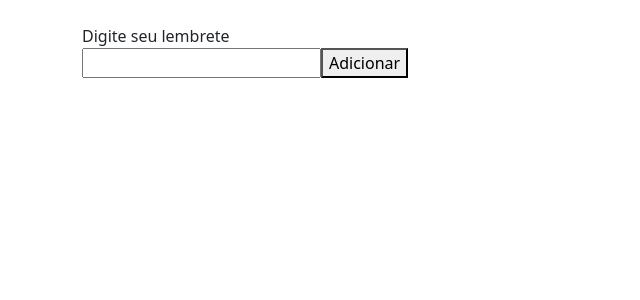
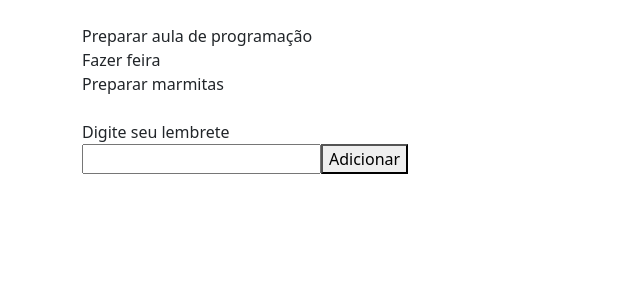
Before and after one commit to AlissonCurvina/prova-p1, a React (Vite) app: page / in a window 1280 px wide. Shown: the top 300 px of the page, without its empty margins (0-640 px from the left). Built offline with nearby package versions, Linux system fonts and the light colour scheme.

Commit message:
feat(p1): exibe lista ficticia

```diff
--- a/src/App.jsx
+++ b/src/App.jsx
@@ -1,8 +1,14 @@
 import LembreteEntrada from './LembreteEntrada'
+import LembreteLista from './LembreteLista'
 
 const App = () => {
   return(
     <div className="container">
+      <div className="row mt-4">
+        <div className="col">
+          <LembreteLista/>
+        </div>
+      </div>
       <div className="row mt-4">
         <div className="col">
           <LembreteEntrada/>
--- /dev/null
+++ b/src/LembreteLista.jsx
@@ -0,0 +1,12 @@
+const LembreteLista = (props) => {
+
+    return (
+    <div>
+        <div>Preparar aula de programação</div>
+        <div>Fazer feira</div>
+        <div>Preparar marmitas</div>
+    </div>
+    )
+}
+
+export default LembreteLista
```
